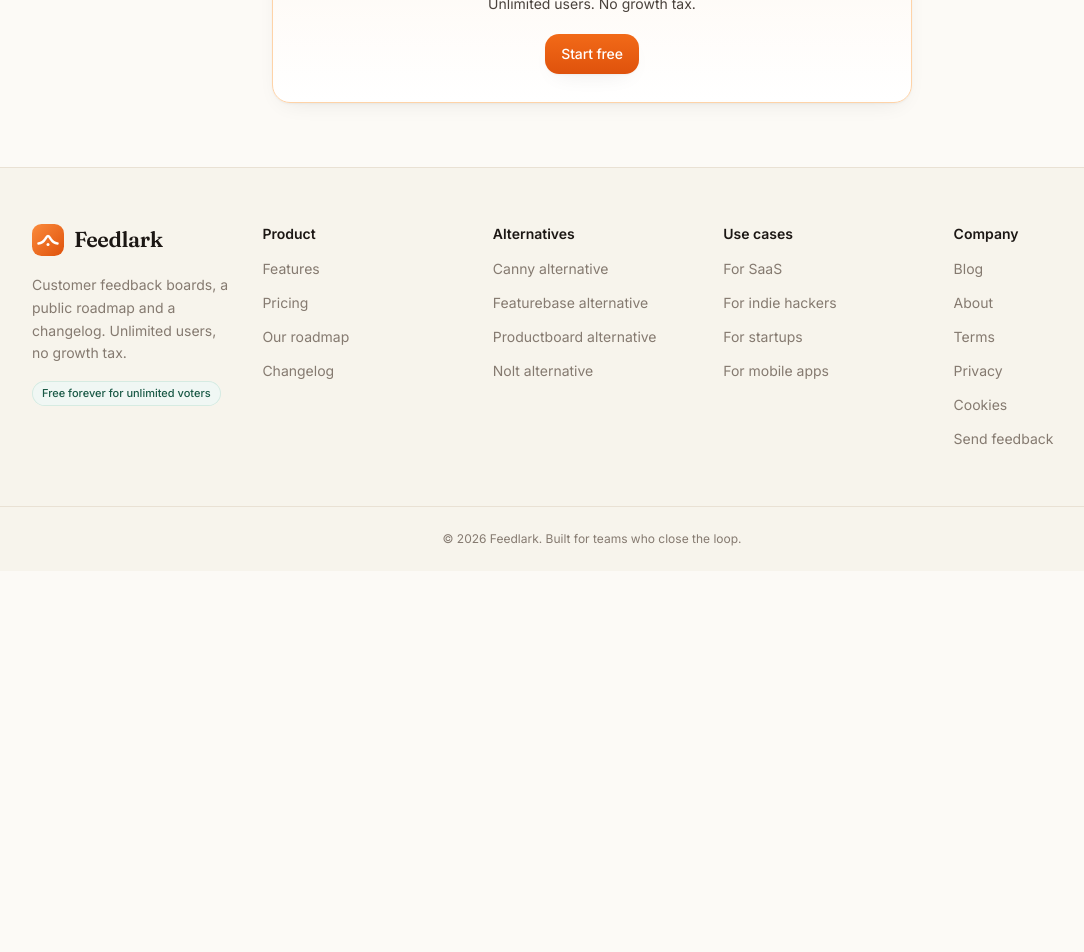
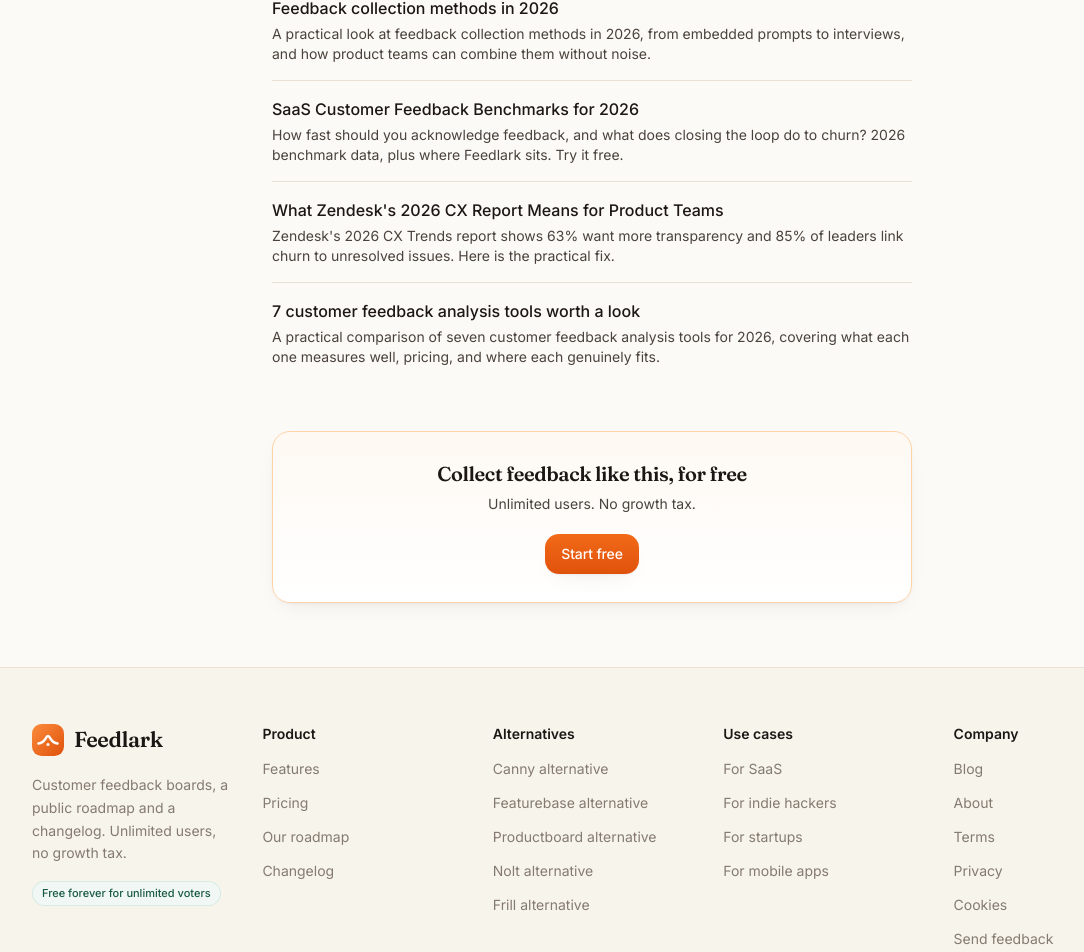
Before and after one commit to maxbeech/feedlark, a Next.js app: page /blog/customer-feedback-tools-guide in a window 1280 px wide. Shown: the part 6680-7632 px from the top of the page, without its empty margins (48-1132 px from the left). Before the commit the page ends 7251 px from the top, so only its background shows below. Built offline with nearby package versions, Linux system fonts and the light colour scheme; no server answers.

Commit message:
SEO: add related-guides links to blog posts and footer link to Frill alternative (not-indexed pages)

```diff
--- a/src/app/(marketing)/blog/[slug]/page.tsx
+++ b/src/app/(marketing)/blog/[slug]/page.tsx
@@ -3,6 +3,7 @@ import Image from "next/image";
 import type { Metadata } from "next";
 import { notFound } from "next/navigation";
 import { BLOG_POSTS, getPost } from "@/lib/content/blog";
+import { relatedPosts } from "@/lib/content/blog-related";
 import { DEFAULT_AUTHOR, DEFAULT_CATEGORY } from "@/lib/content/blog-types";
 import { LinkButton } from "@/components/ui";
 import { pageMetadata, SITE } from "@/lib/seo";
@@ -35,6 +36,7 @@ export default async function BlogPostPage({ params }: { params: Promise<{ slug:
 
   const author = post.author ?? DEFAULT_AUTHOR;
   const category = post.category ?? DEFAULT_CATEGORY;
+  const related = relatedPosts(post, BLOG_POSTS);
 
   const articleLd = {
     "@context": "https://schema.org",
@@ -158,6 +160,20 @@ export default async function BlogPostPage({ params }: { params: Promise<{ slug:
         </div>
       )}
 
+      {related.length > 0 && (
+        <nav aria-label="Related guides" className="mt-12">
+          <h2 className="font-display text-2xl font-semibold tracking-tightest text-ink">Related guides</h2>
+          <ul className="mt-4 divide-y divide-sand-200 border-t border-sand-200">
+            {related.map((r) => (
+              <li key={r.slug} className="py-4">
+                <Link href={`/blog/${r.slug}`} className="font-medium text-ink hover:text-brand-700 hover:underline">{r.title}</Link>
+                <p className="mt-1 text-sm text-ink-soft">{r.description}</p>
+              </li>
+            ))}
+          </ul>
+        </nav>
+      )}
+
       {post.authorBio && (
         <p className="mt-10 border-t border-sand-200 pt-6 text-sm text-ink-muted">
           <span className="font-medium text-ink">{author}.</span> {post.authorBio}
--- a/src/components/marketing/site-footer.tsx
+++ b/src/components/marketing/site-footer.tsx
@@ -20,6 +20,7 @@ const cols: { title: string; links: { href: string; label: string }[] }[] = [
       { href: "/alternatives/featurebase", label: "Featurebase alternative" },
       { href: "/alternatives/productboard", label: "Productboard alternative" },
       { href: "/alternatives/nolt", label: "Nolt alternative" },
+      { href: "/alternatives/frill", label: "Frill alternative" },
     ],
   },
   {
--- /dev/null
+++ b/src/lib/content/blog-related.ts
@@ -0,0 +1,42 @@
+import type { BlogPost } from "./blog-types";
+import { extractLinks } from "./blog-links";
+
+const STOP = new Set(["the", "a", "an", "and", "or", "of", "for", "to", "in", "on", "with", "how", "what", "is", "your", "vs", "best", "guide", "tools", "tool"]);
+
+function tokens(post: BlogPost): Set<string> {
+  const text = [post.keyword, post.title, ...(post.supportingKeywords ?? [])].join(" ").toLowerCase();
+  return new Set(text.split(/[^a-z0-9]+/).filter((t) => t.length > 2 && !STOP.has(t)));
+}
+
+/** How many other posts link to each post from their body copy. */
+function inboundCounts(posts: BlogPost[]): Map<string, number> {
+  const counts = new Map<string, number>();
+  for (const p of posts) {
+    for (const href of new Set(extractLinks(p).internal)) {
+      const m = /^\/blog\/([^#?/]+)/.exec(href);
+      if (m && m[1] !== p.slug) counts.set(m[1], (counts.get(m[1]) ?? 0) + 1);
+    }
+  }
+  return counts;
+}
+
+/**
+ * Picks posts on a nearby topic (shared keyword terms). Posts with few inbound
+ * links get a boost so every guide is reachable from other indexed pages.
+ */
+export function relatedPosts(post: BlogPost, posts: BlogPost[], limit = 4): BlogPost[] {
+  const mine = tokens(post);
+  const inbound = inboundCounts(posts);
+  return posts
+    .filter((p) => p.slug !== post.slug)
+    .map((p) => {
+      let overlap = 0;
+      for (const t of tokens(p)) if (mine.has(t)) overlap++;
+      const boost = Math.max(0, 3 - (inbound.get(p.slug) ?? 0)) * 0.75;
+      return { p, score: overlap > 0 ? overlap + boost : 0 };
+    })
+    .filter((x) => x.score > 0)
+    .sort((a, b) => b.score - a.score || (a.p.slug < b.p.slug ? -1 : 1))
+    .slice(0, limit)
+    .map((x) => x.p);
+}
```
Also changed, not shown: 1 other file (tests, documents, lock files or other folders).
